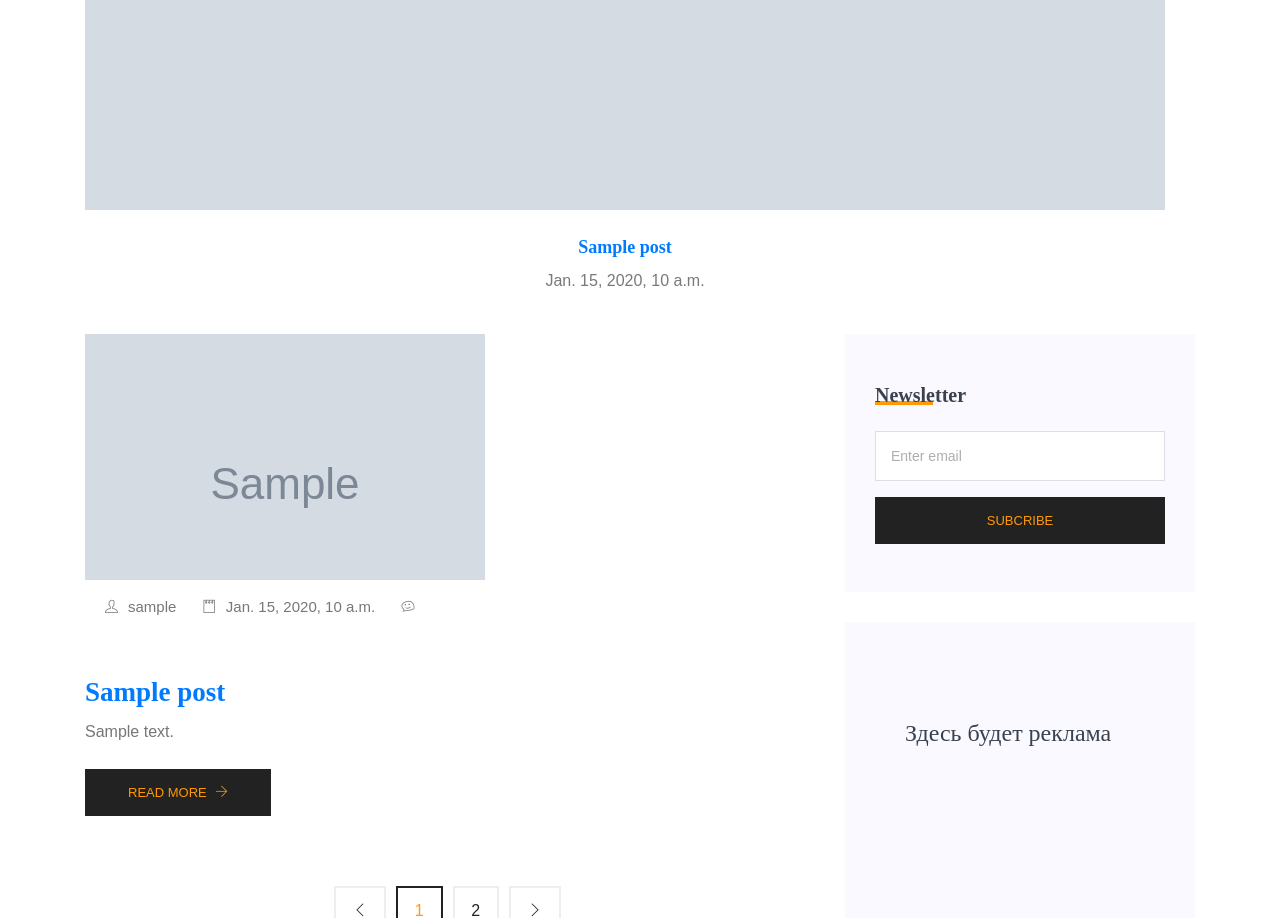
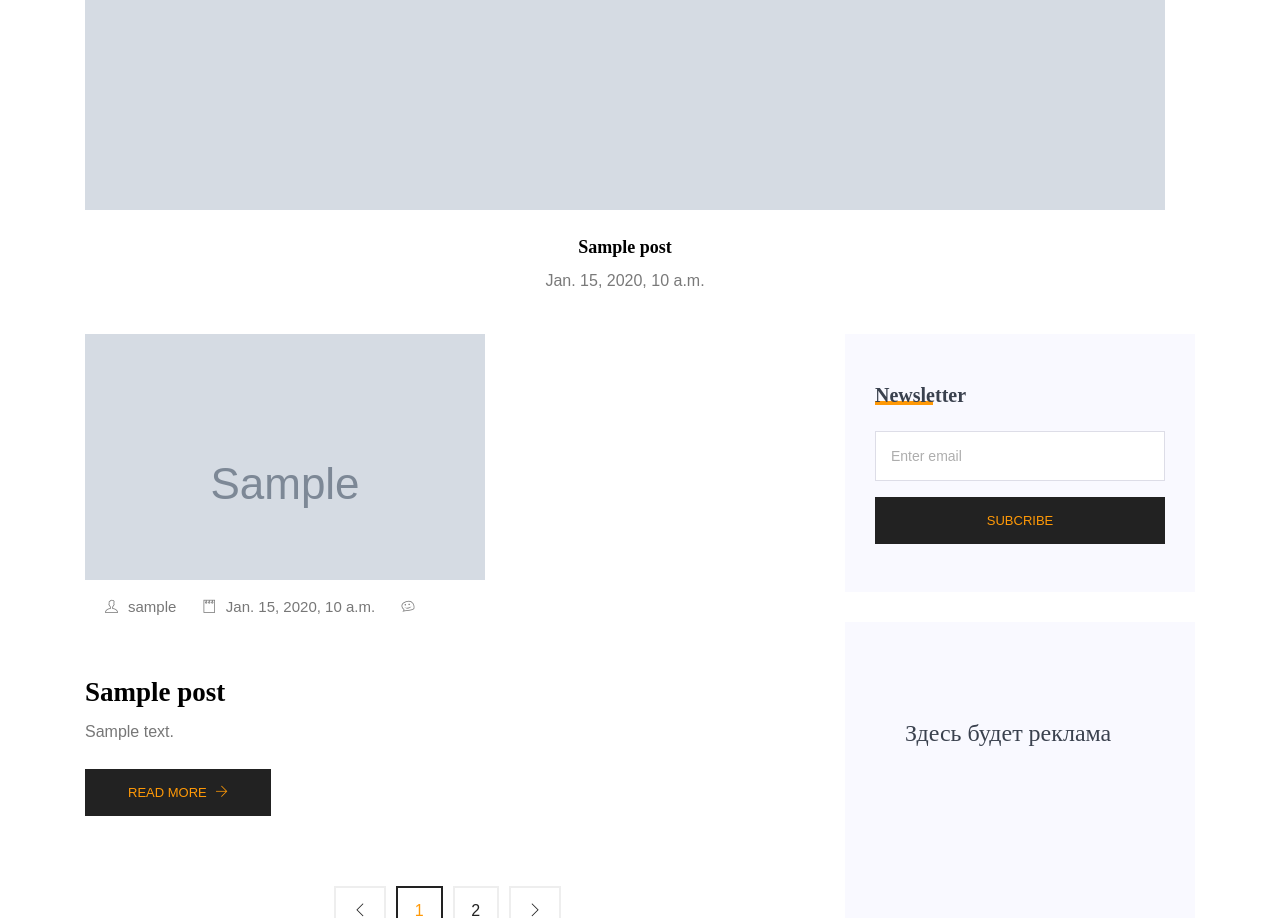
Before and after one commit to romanulanov/blog_backend, a Django app: page / in a window 1280 px wide. Shown: the part 1264-2182 px from the top of the page. Run offline with Django 3.2, Linux system fonts and the light colour scheme; tables that the repository leaves empty hold one stand-in row (values such as "Sample post"); grey boxes marked "Sample" are stand-in pictures; parts of the project's set-up code (start-up, migrations or seed data) failed here and were passed over; some libraries are stand-ins or nearby versions.

Commit message:
исправил цвет заголовка у постов

```diff
--- a/templates/index.html
+++ b/templates/index.html
@@ -35,7 +35,7 @@
                       <img class="card-img rounded-0" src={{post.image_url}} alt="">
                     </div>
                     <div class="details mt-20">
-                      <a href="{% url 'post_detail' post.slug  %}"><h3>{{post.title}}</a></h3>
+                      <a href="{% url 'post_detail' post.slug  %}"><font color="black"> <h3>{{post.title}}</font></a></h3>
                       <p>{{post.published_at}}</p>
                     </div>
 
@@ -70,7 +70,7 @@
                       </ul>
                     </div>
                     <div class="details mt-20">
-                      <a href="{% url 'post_detail' post.slug  %}"><h3>{{post.title}}</a></h3>
+                      <a href="{% url 'post_detail' post.slug  %}"><font color="black"> <h3>{{post.title}}</font></a></h3>
                       <p>{{post.text|truncatechars:200}}</p>
                       <a class="button" href="#">Read More <i class="ti-arrow-right"></i></a>
                     </div>
```
